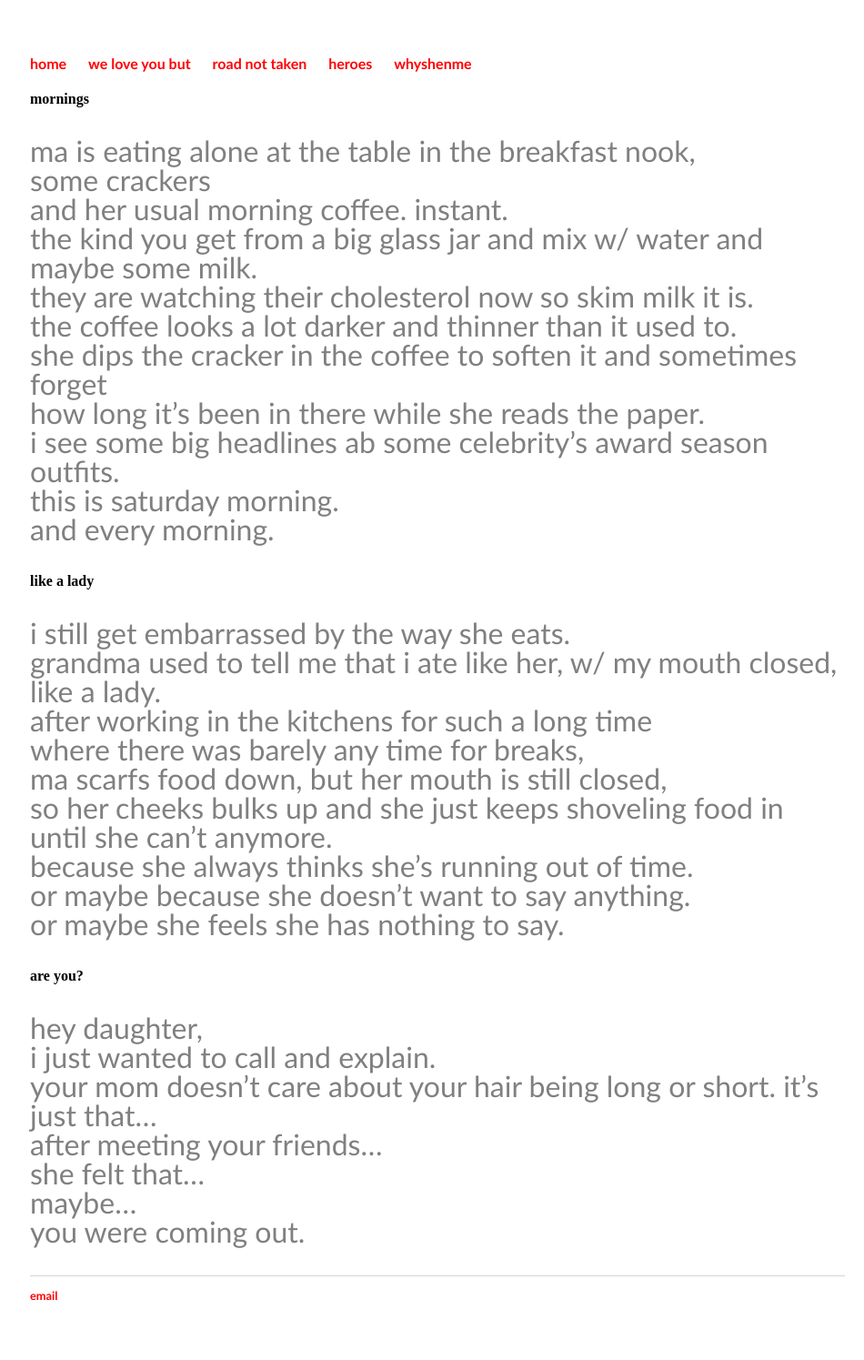
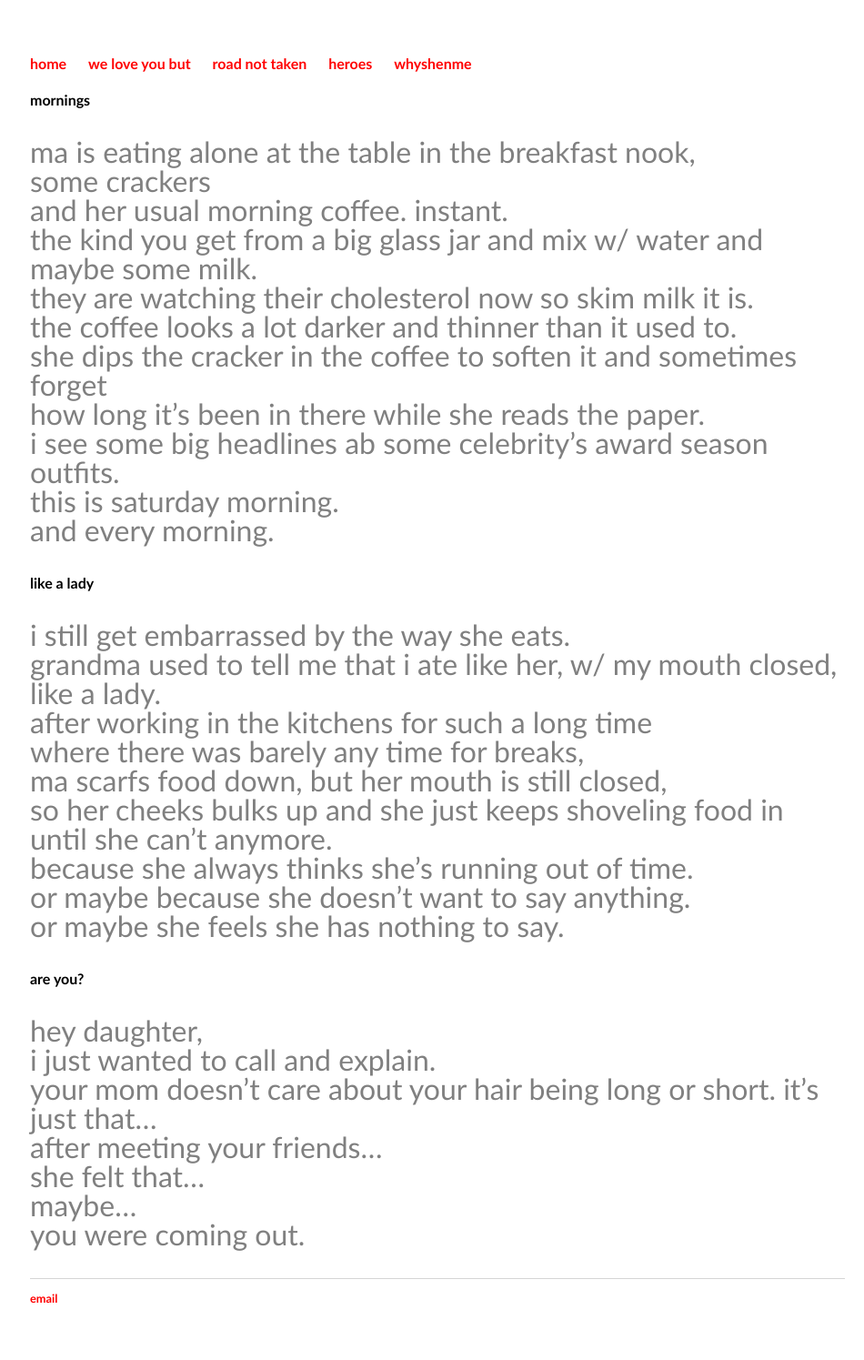
Before and after one commit to c1ndygao/cindygao.com, a Jekyll site: the page built from weloveyoubut.md, in a window 1280 px wide. Shown: the whole page at 91% size, without its empty margins (159-1109 px from the left). Built offline with Jekyll 4.4.1, drawn with Linux system fonts in a browser that asks for light colours.

Commit message:
Update main.css

```diff
--- a/css/main.css
+++ b/css/main.css
@@ -34,6 +34,18 @@
     font-size: 3em;
     font-family: "Trebuchet MS", Helvetica, sans-serif, source-han-sans-simplified-c, sans-serif;
 }
+h2 {
+    font-size: 2em;
+    font-family: "Trebuchet MS", Helvetica, sans-serif, source-han-sans-simplified-c, sans-serif;
+}
+h3 {
+    font-size: 1.5em;
+    font-family: "Trebuchet MS", Helvetica, sans-serif, source-han-sans-simplified-c, sans-serif;
+}
+h4 {
+    font-size: 1em;
+    font-family: "Trebuchet MS", Helvetica, sans-serif, source-han-sans-simplified-c, sans-serif;
+}
 p {
     font-size: 2em;
     line-height: 1em;
@@ -48,9 +60,10 @@
 
 ul.posts {
     margin: 20px auto 40px;
-    font-size: 2em;
+    font-size: 1.5em;
 }
 
 ul.posts li {
     list-style: none;
+    font-family: "Trebuchet MS", Helvetica, sans-serif, source-han-sans-simplified-c, sans-serif;
 }
```
